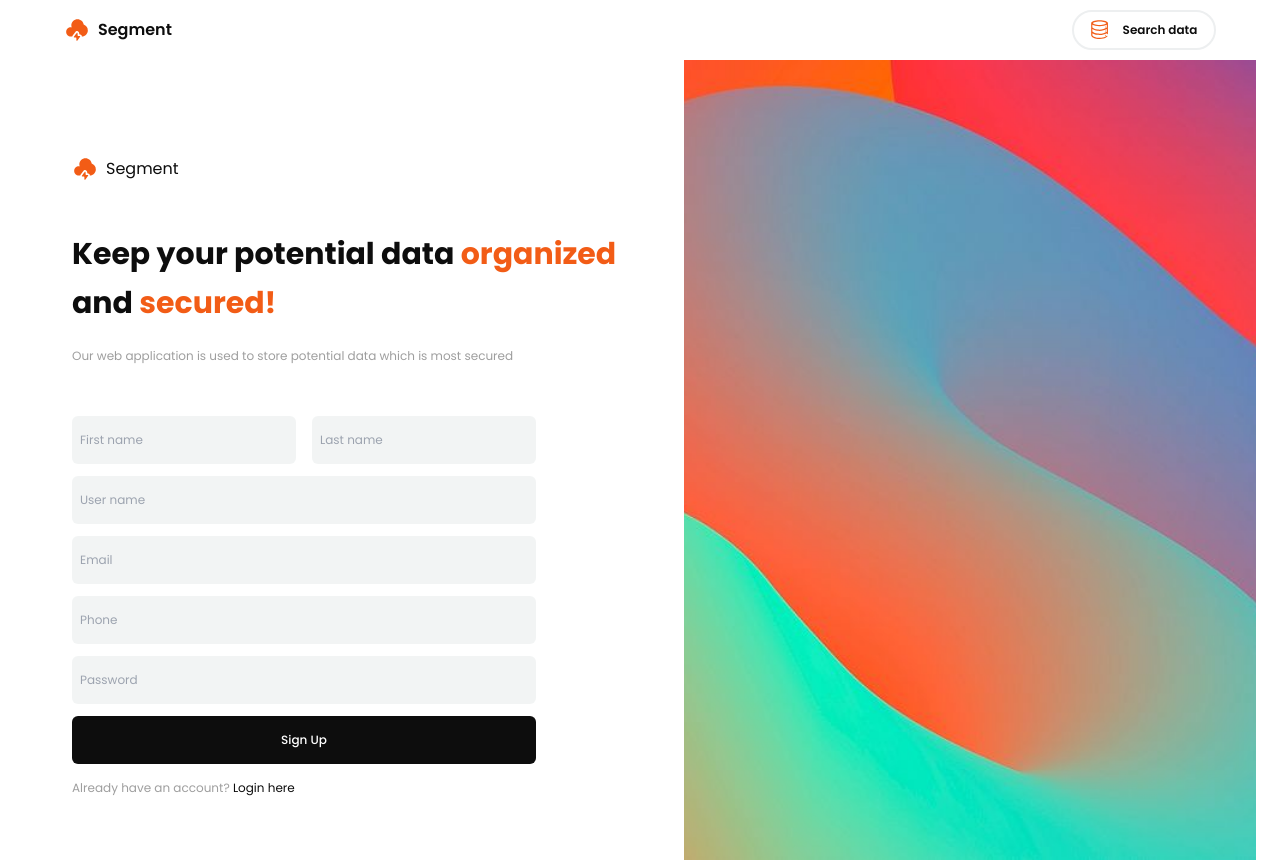
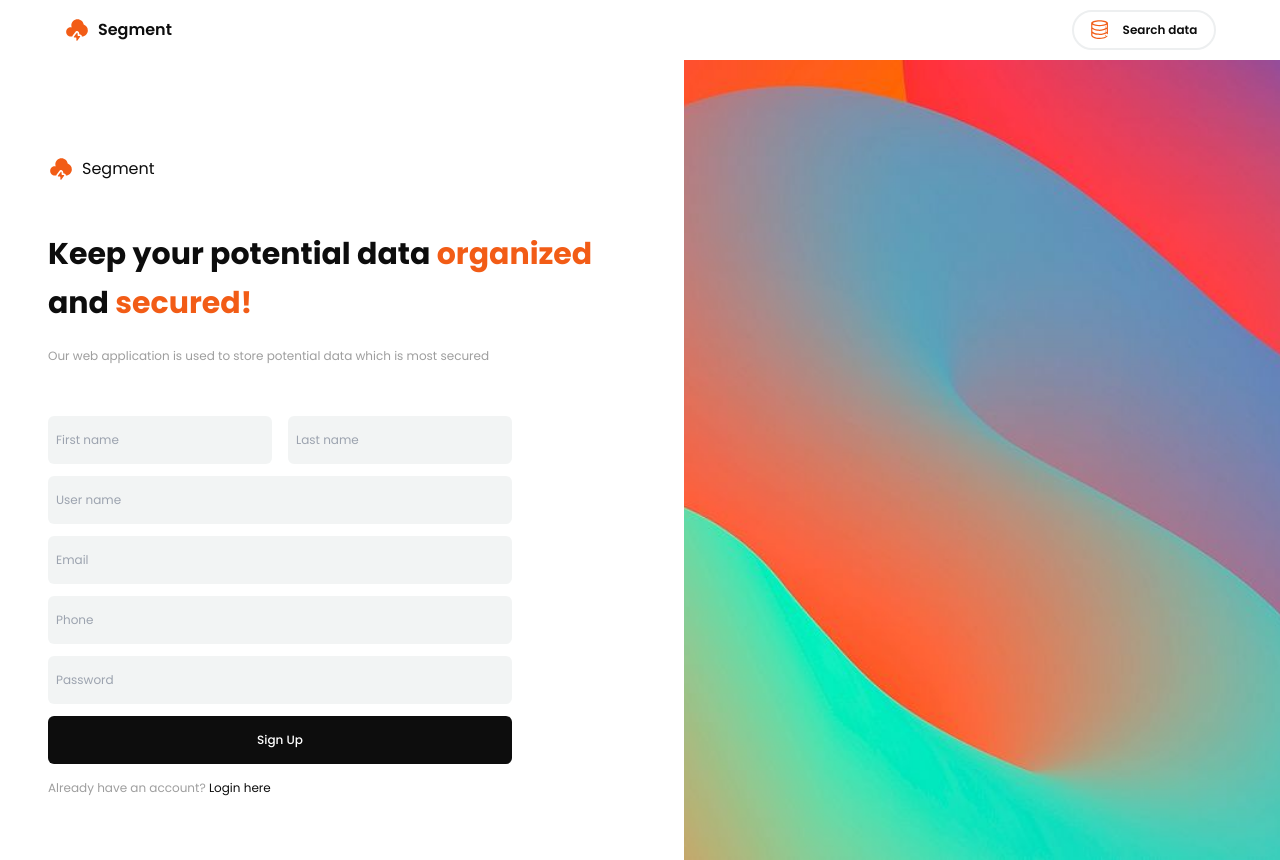
Before and after one commit to mohamed8270/segment, a Next.js app: page / in a window 1280 px wide. Built offline with nearby package versions, Linux system fonts and the light colour scheme.

Commit message:
margin added to login & signup page

```diff
--- a/app/login/page.tsx
+++ b/app/login/page.tsx
@@ -22,7 +22,7 @@ const LoginPage = () => {
         }
     };
   return (
-    <div className='md:flex justify-center items-center gap-10 mx-6'>
+    <div className='md:flex justify-center items-center gap-10 mx-6 md:mx-0'>
         <div className='flex-1 justify-end items-center md:ml-16'>
             <div className='flex items-center gap-2 my-12'>
               <Image src='/icons/cloud-logo.svg' alt='logo' width={26} height={26} className='fill-sblack' />
--- a/app/signup/page.tsx
+++ b/app/signup/page.tsx
@@ -22,7 +22,7 @@ const SignupPage = () => {
         }
     }
   return (
-    <div className='md:flex justify-center items-center gap-10 mx-6'>
+    <div className='md:flex justify-center items-center gap-10 mx-6 md:mx-0'>
         <div className='md:flex-1 justify-end items-center md:ml-12'>
             <div className='flex items-center gap-2 my-12'>
               <Image src='/icons/cloud-logo.svg' alt='logo' width={26} height={26} className='fill-sblack' />
```
